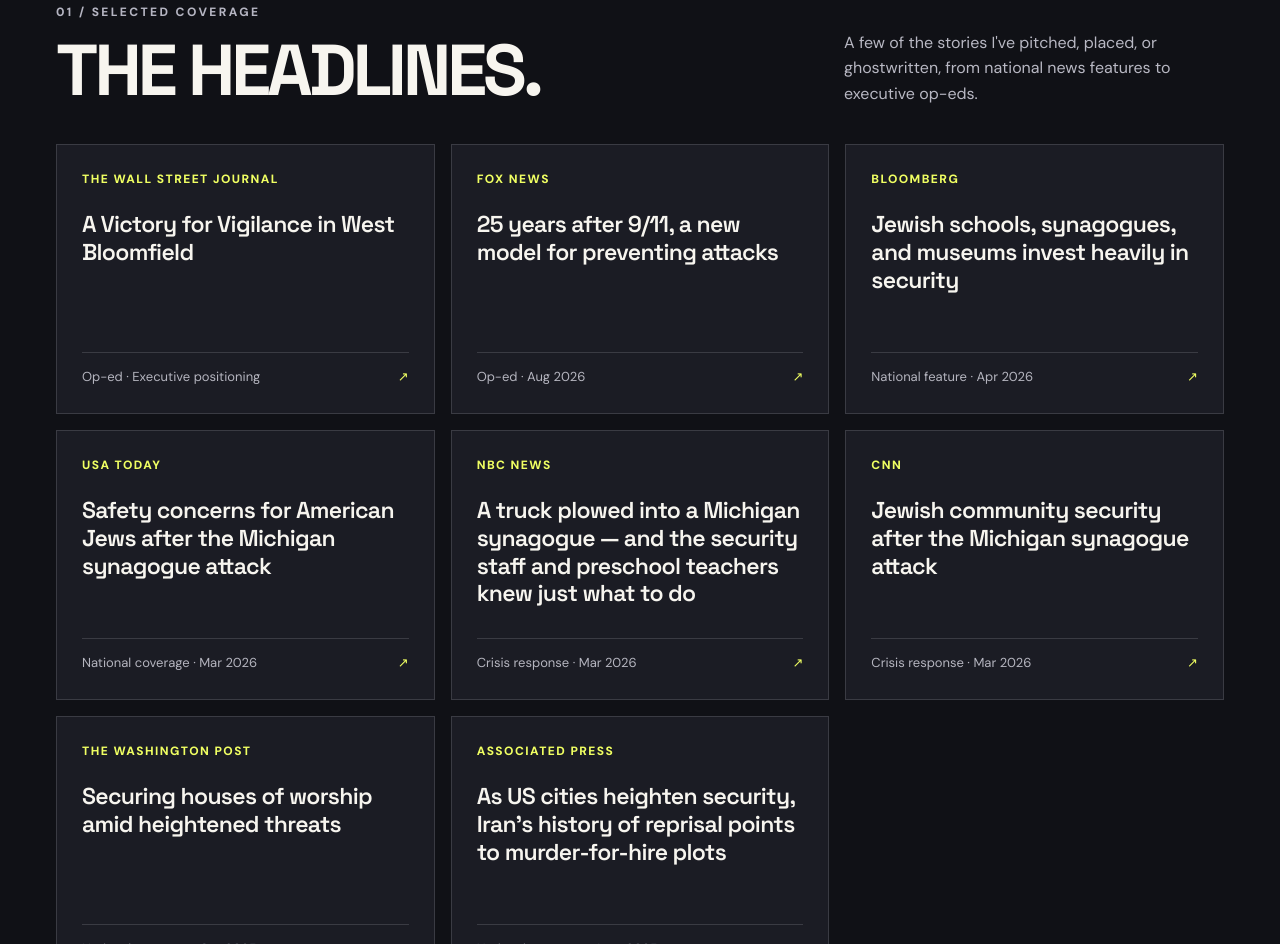
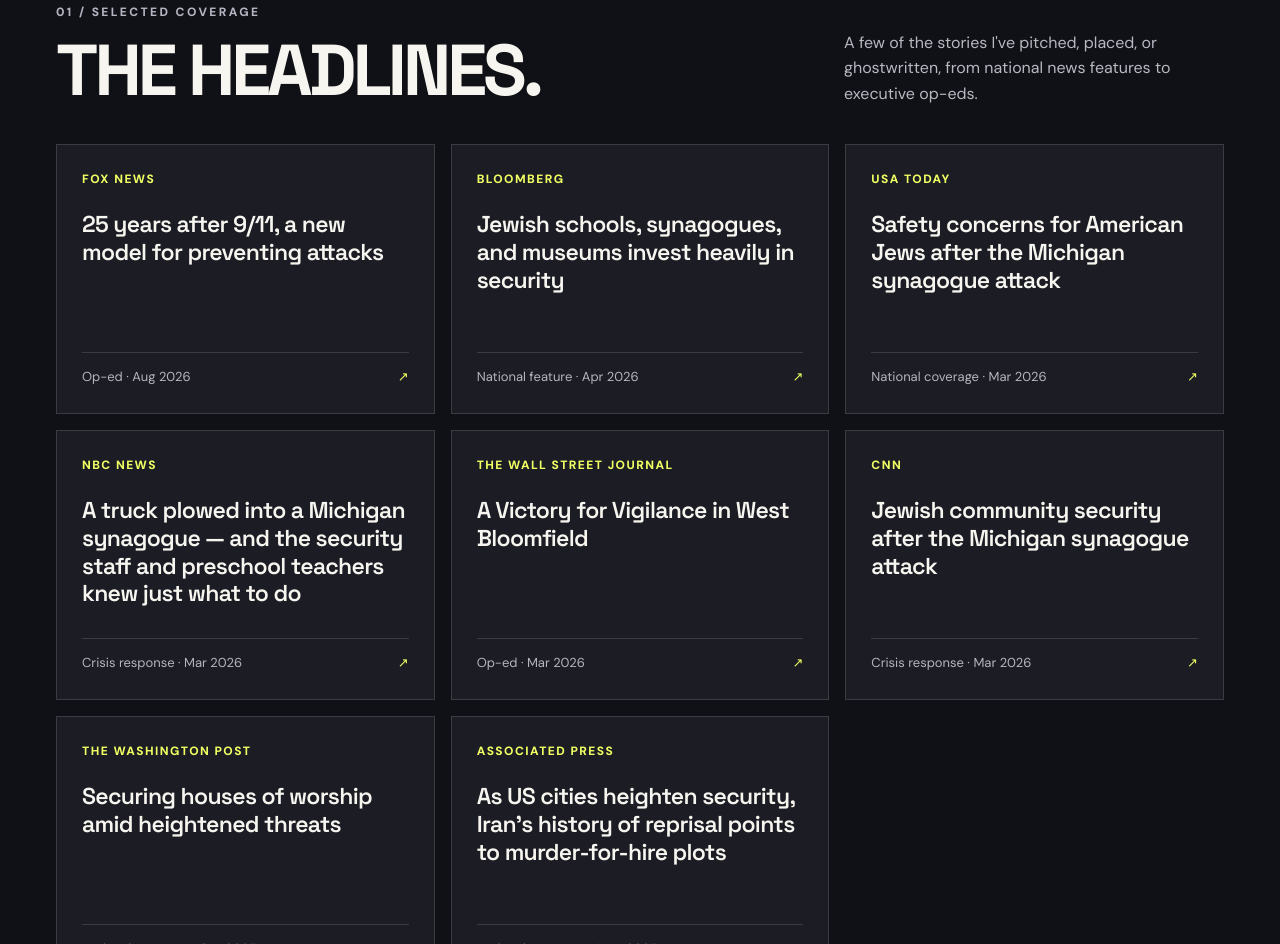
Before and after one commit to bergeneagle/portfolio, a plain HTML site: page index.html in a window 1280 px wide. Shown: the part 2440-3384 px from the top of the page. Drawn offline with Linux system fonts and the light colour scheme.

Commit message:
Add date to WSJ op-ed and reorder
Co-Authored-By: Claude Opus 5.5 <noreply@anthropic.com>
Claude-Session: https://claude.ai/code/session_01VA9nsWrAa8PQPfbqWT8YJr

```diff
--- a/index.html
+++ b/index.html
@@ -286,12 +286,6 @@ footer{padding:25px 0;font-size:12px;color:#9c9da9}
         <p>A few of the stories I've pitched, placed, or ghostwritten, from national news features to executive op-eds.</p>
       </div>
       <div class="grid">
-        <a class="story" target="_blank" rel="noopener noreferrer" href="https://www.wsj.com/opinion/free-expression/a-victory-for-vigilance-in-west-bloomfield-a0d0a6d0">
-          <span class="outlet">The Wall Street Journal</span>
-          <h3>A Victory for Vigilance in West Bloomfield</h3>
-          <div class="meta"><span>Op-ed · Executive positioning</span><span class="arrow" aria-hidden="true">↗</span></div>
-          <span class="sr">(opens in a new tab)</span>
-        </a>
         <a class="story" target="_blank" rel="noopener noreferrer" href="https://www.foxnews.com/opinion/9-11-taught-us-deadly-lessons-25-years-later-we-need-new-model-prevent-attacks">
           <span class="outlet">Fox News</span>
           <h3>25 years after 9/11, a new model for preventing attacks</h3>
@@ -314,6 +308,12 @@ footer{padding:25px 0;font-size:12px;color:#9c9da9}
           <span class="outlet">NBC News</span>
           <h3>A truck plowed into a Michigan synagogue — and the security staff and preschool teachers knew just what to do</h3>
           <div class="meta"><span>Crisis response · Mar 2026</span><span class="arrow" aria-hidden="true">↗</span></div>
+          <span class="sr">(opens in a new tab)</span>
+        </a>
+        <a class="story" target="_blank" rel="noopener noreferrer" href="https://www.wsj.com/opinion/free-expression/a-victory-for-vigilance-in-west-bloomfield-a0d0a6d0">
+          <span class="outlet">The Wall Street Journal</span>
+          <h3>A Victory for Vigilance in West Bloomfield</h3>
+          <div class="meta"><span>Op-ed · Mar 2026</span><span class="arrow" aria-hidden="true">↗</span></div>
           <span class="sr">(opens in a new tab)</span>
         </a>
         <a class="story" target="_blank" rel="noopener noreferrer" href="https://www.cnn.com/2026/03/13/us/michigan-temple-israel-jewish-security">
```
